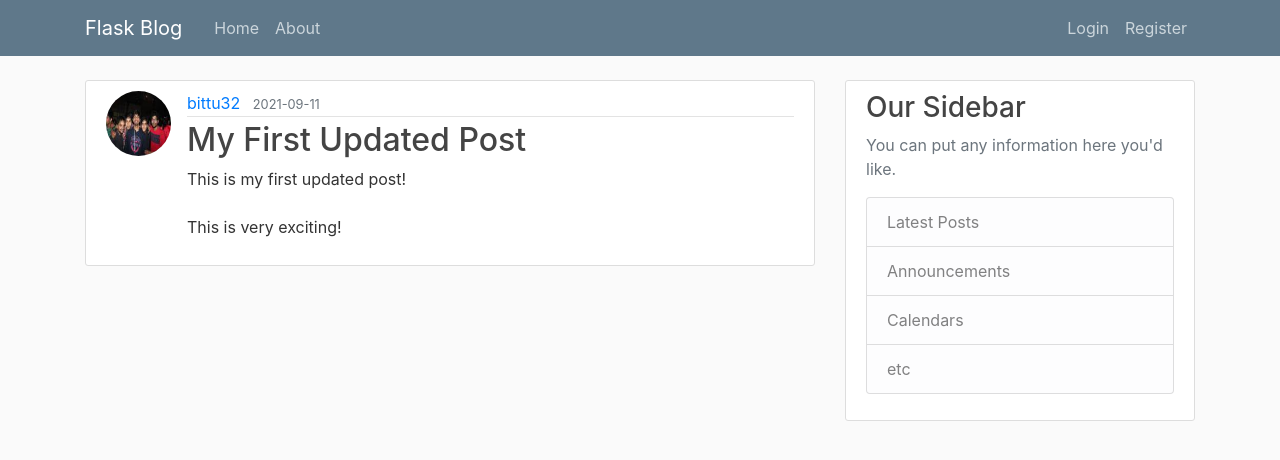
After one commit to Anshul5195/Flask_Blog, a Flask app: page /post/1 in a window 1280 px wide. The commit adds this page. Shown: the top 460 px of the page. Run offline with Flask 2, Linux system fonts and the light colour scheme; data comes from the database, SQL or seed files in the repository; both versions use the stored data as it was after the commit; some libraries are stand-ins or nearby versions.

Commit message:
Added post update and delete functionality

```diff
--- a/flaskblog/routes.py
+++ b/flaskblog/routes.py
@@ -1,32 +1,17 @@
 import os
 import secrets
 from PIL import Image
-from flask import render_template, url_for, flash, redirect, request
+from flask import render_template, url_for, flash, redirect, request, abort
 from flaskblog import app, db, bcrypt
-from flaskblog.forms import RegistrationForm, LoginForm, UpdateAccountForm
+from flaskblog.forms import RegistrationForm, LoginForm, UpdateAccountForm, PostForm
 from flaskblog.models import User, Post
 from flask_login import login_user, current_user, logout_user, login_required
-
-
-posts = [
-    {
-        'author': 'Anshul Rajput',
-        'title': 'Blog Post 1',
-        'content': 'First post content',
-        'date_posted': 'sept 9, 2021'
-    },
-    {
-        'author': 'Rahul Rajput',
-        'title': 'Blog Post 2',
-        'content': 'Second post content',
-        'date_posted': 'sept 10, 2021'
-    }
-]
 
 
 @app.route("/")
 @app.route("/home")
 def home():
+    posts = Post.query.all()
     return render_template('home.html', posts=posts)
 
 
@@ -103,3 +88,53 @@ def account():
         form.email.data = current_user.email
     image_file = url_for('static', filename='profile_pics/' + current_user.image_file)
     return render_template('account.html', title='Account', image_file=image_file, form=form)
+
+
+@app.route("/post/new", methods=['GET', 'POST'])
+@login_required
+def new_post():
+    form = PostForm()
+    if form.validate_on_submit():
+        post = Post(title=form.title.data, content=form.content.data, author=current_user)
+        db.session.add(post)
+        db.session.commit()
+        flash('Your post has been created!', 'success')
+        return redirect(url_for('home'))
+    return render_template('create_post.html', title='New Post', form=form, legend='New Post')
+
+
+@app.route("/post/<int:post_id>")
+def post(post_id):
+    post = Post.query.get_or_404(post_id)
+    return render_template('post.html', title=post.title, post=post)
+
+
+@app.route("/post/<int:post_id>/update", methods=['GET', 'POST'])
+@login_required
+def update_post(post_id):
+    post = Post.query.get_or_404(post_id)
+    if post.author != current_user:
+        abort(403)
+    form = PostForm()
+    if form.validate_on_submit():
+        post.title = form.title.data
+        post.content = form.content.data
+        db.session.commit()
+        flash('Your post has been updated', 'success')
+        return redirect(url_for('post', post_id=post.id))
+    elif request.method == 'GET':
+        form.title.data = post.title
+        form.content.data = post.content
+    return render_template('create_post.html', title='Update Post', form=form, legend='Update Post')
+
+
+@app.route("/post/<int:post_id>/delete", methods=['POST'])
+@login_required
+def delete_post(post_id):
+    post = Post.query.get_or_404(post_id)
+    if post.author != current_user:
+        abort(403)
+    db.session.delete(post)
+    db.session.commit()
+    flash('Your post has been deleted', 'success')
+    return redirect(url_for('home'))
--- a/flaskblog/templates/layout.html
+++ b/flaskblog/templates/layout.html
@@ -34,6 +34,7 @@
             <!-- Navbar Right Side -->
             <div class="navbar-nav">
               {% if current_user.is_authenticated %}
+                <a class="nav-item nav-link" href="{{ url_for('new_post') }}">New Post</a>
                 <a class="nav-item nav-link" href="{{ url_for('account') }}">Account</a>
                 <a class="nav-item nav-link" href="{{ url_for('logout') }}">Logout</a>
               {% else %}
--- /dev/null
+++ b/flaskblog/templates/post.html
@@ -0,0 +1,41 @@
+{% extends 'layout.html' %}
+
+{% block content %}
+<!-- This whole article tag is to beautify the posts and to split the posts to look prettier -->
+    <article class="media content-section">
+      <img class="rounded-circle article-img" src="{{ url_for('static', filename='profile_pics/' + post.author.image_file) }}">
+      <div class="media-body">
+        <div class="article-metadata">
+          <a class="mr-2" href="#">{{ post.author.username }}</a>
+          <small class="text-muted">{{ post.date_posted.strftime('%Y-%m-%d') }}</small>
+          {% if post.author == current_user %}
+            <div>
+              <a class="btn btn-secondary btn-sm mt-1 mb-1" href="{{ url_for('update_post', post_id=post.id) }}">Update</a>
+              <button type="button" class="btn btn-danger btn-sm m-1" data-toggle="modal" data-target="#deleteModal">Delete</button>
+            </div>
+          {% endif %}
+        </div>
+        <h2 class="article-title">{{ post.title }}</h2>
+        <p class="article-content">{{ post.content }}</p>
+      </div>
+    </article>
+    <!-- Modal -->
+    <div class="modal fade" id="deleteModal" tabindex="-1" role="dialog" aria-labelledby="deleteModalLabel" aria-hidden="true">
+      <div class="modal-dialog" role="document">
+        <div class="modal-content">
+          <div class="modal-header">
+            <h5 class="modal-title" id="deleteModalLabel">Delete Post?</h5>
+            <button type="button" class="close" data-dismiss="modal" aria-label="Close">
+              <span aria-hidden="true">&times;</span>
+            </button>
+          </div>
+          <div class="modal-footer">
+            <button type="button" class="btn btn-secondary" data-dismiss="modal">Close</button>
+            <form action="{{ url_for('delete_post', post_id=post.id) }}" method="POST">
+              <input class="btn btn-danger" type="submit" value="Delete">
+            </form>
+          </div>
+        </div>
+      </div>
+    </div>
+{% endblock content %}
```
Also changed, not shown: flaskblog/forms.py (+7 -1 lines), flaskblog/templates/create_post.html (added, +43 -0 lines), flaskblog/templates/home.html (+4 -3 lines), flaskblog/site.db.
